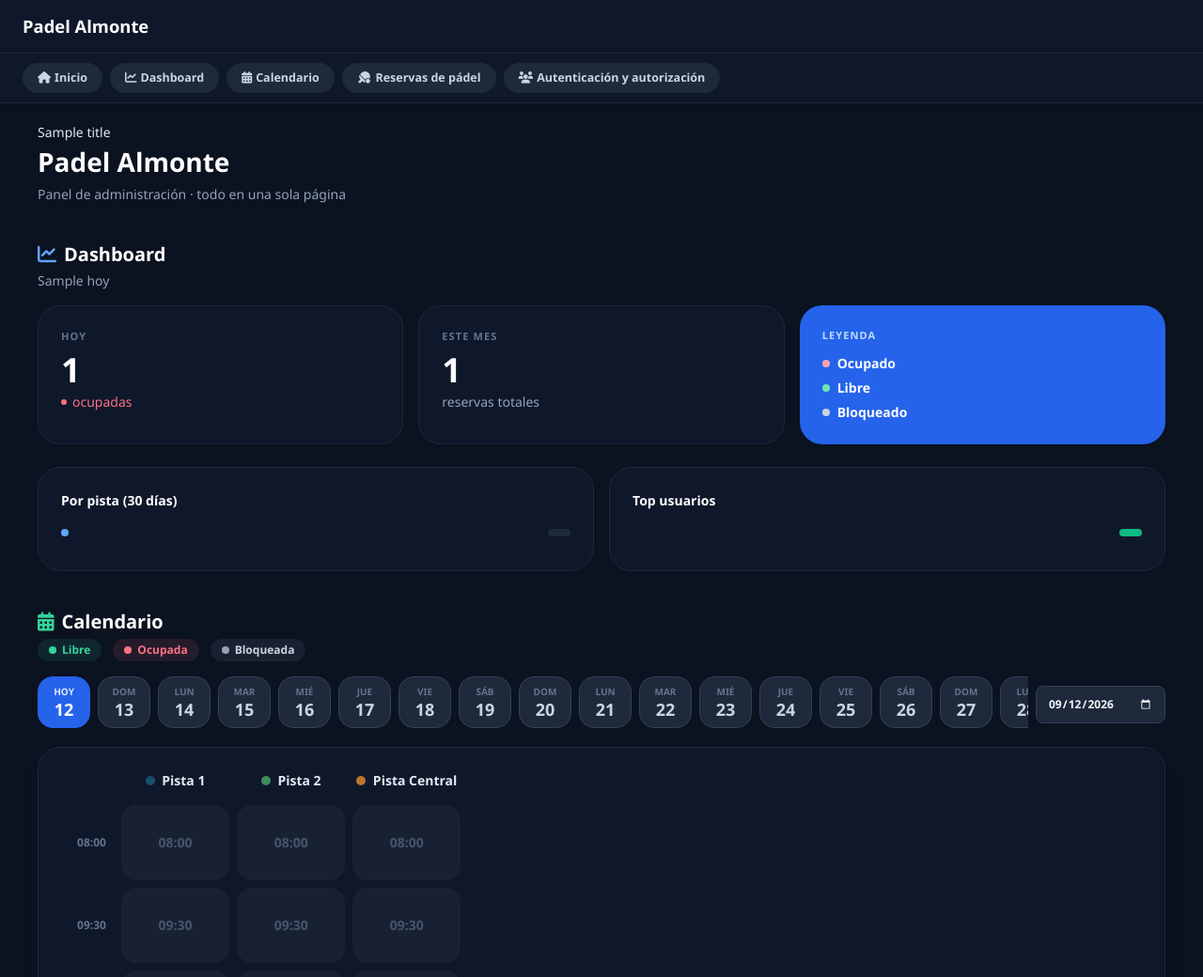
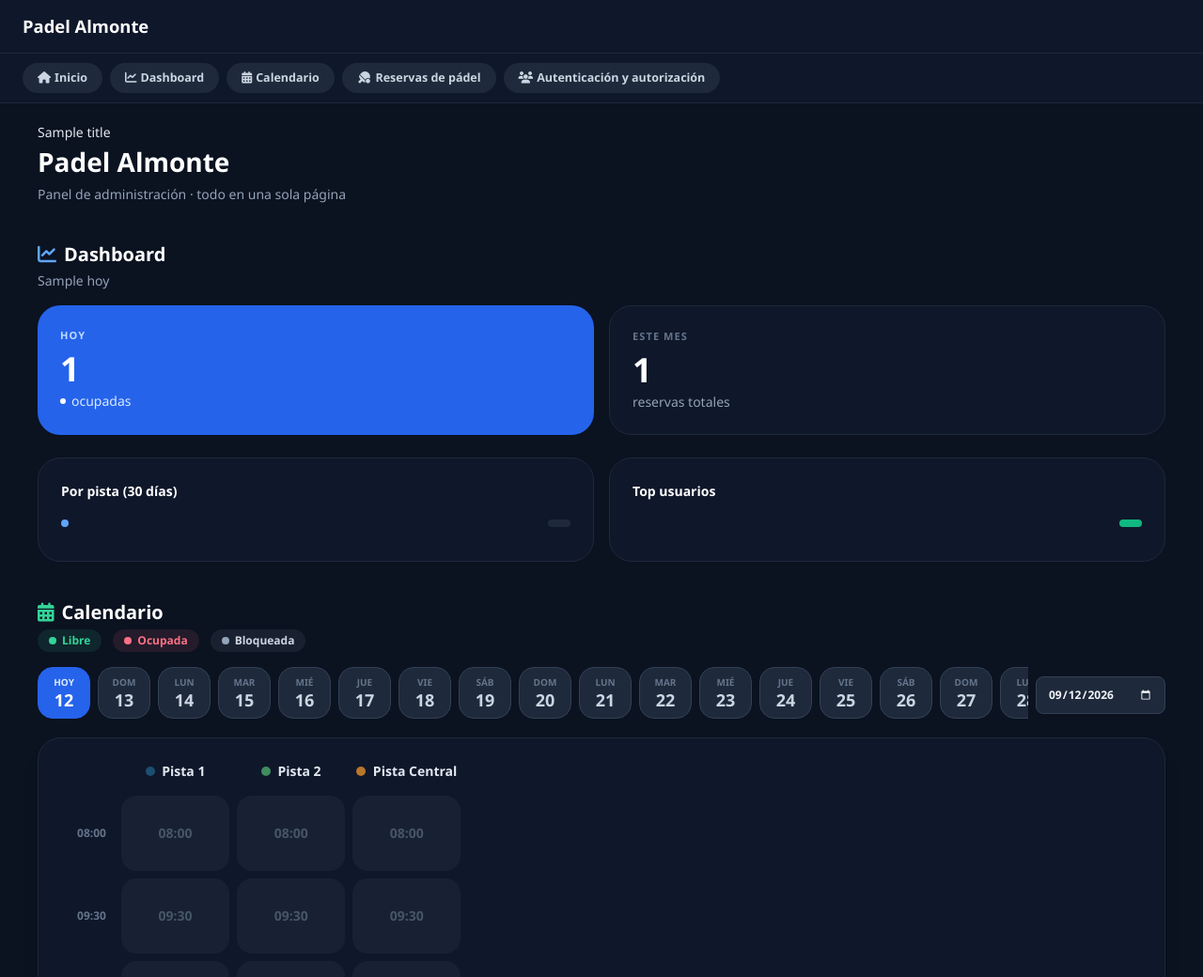
Before and after one commit to arrudavanderley/padel_reservas, a Django app: template reservas_app/templates/admin/index.html in a window 1280 px wide. Shown: the top 1040 px of the page at 94% size. Run offline with Django 5.2, Linux system fonts and the light colour scheme; data comes from the database, SQL or seed files in the repository; tables that the repository leaves empty hold one stand-in row (values such as "Sample post"); the template is opened without the code that fills it: values that come from a table or form of the project are taken from there, most other values are stand-ins (such as "Sample title", 1, 10 or a date in 2020); data that the repository does not hold is empty; some libraries are stand-ins or nearby versions.

Commit message:
Add files via upload

```diff
--- a/reservas_app/templates/admin/base_site.html
+++ b/reservas_app/templates/admin/base_site.html
@@ -25,7 +25,25 @@
 {{ block.super }}
 <link rel="stylesheet" href="https://cdnjs.cloudflare.com/ajax/libs/font-awesome/6.5.0/css/all.min.css">
 <style>
-  :root{color-scheme:dark;}
+  :root{
+    color-scheme:dark;
+    --primary:#2563eb; --primary-fg:#fff;
+    --body-fg:#e2e8f0; --body-bg:#0b1220;
+    --body-quiet-color:#94a3b8; --body-loud-color:#f1f5f9;
+    --header-color:#fff; --header-branding-color:#fff;
+    --header-bg:#0f172a; --header-link-color:#e2e8f0;
+    --breadcrumbs-fg:#94a3b8; --breadcrumbs-link-fg:#93c5fd; --breadcrumbs-bg:#0f172a;
+    --link-fg:#93c5fd; --link-hover-color:#bfdbfe; --link-selected-fg:#93c5fd;
+    --hairline-color:#1f2937; --border-color:#1f2937;
+    --error-fg:#f87171;
+    --message-success-bg:#064e3b; --message-warning-bg:#78350f; --message-error-bg:#7f1d1d;
+    --darkened-bg:#111827; --selected-bg:#1e293b; --selected-row:#1e293b;
+    --button-bg:#2563eb; --button-fg:#fff; --button-hover-bg:#1d4ed8;
+    --default-button-bg:#2563eb; --default-button-hover-bg:#1d4ed8;
+    --close-button-bg:#334155; --close-button-hover-bg:#475569;
+    --delete-button-bg:#dc2626; --delete-button-hover-bg:#b91c1c;
+    --object-tools-bg:#334155; --object-tools-hover-bg:#475569;
+  }
   body{background:#0b1220 !important;color:#e2e8f0 !important;}
   #header{background:#0f172a !important;color:#e2e8f0 !important;border-bottom:1px solid #1e293b;padding:14px 24px;}
   #header a:link,#header a:visited{color:#e2e8f0;}
@@ -72,8 +90,9 @@
   #changelist-filter h2,#changelist-filter h3{color:#f1f5f9 !important;background:transparent !important;}
   #changelist-filter a{color:#93c5fd !important;}
   #changelist-filter li.selected a{color:#fff !important;font-weight:700;}
-  .paginator{color:#94a3b8 !important;}
+  .paginator{color:#94a3b8 !important;background:transparent !important;border-top:1px solid #1f2937 !important;}
   .paginator a{color:#93c5fd !important;}
+  #changelist,.results,.results table{background:#111827 !important;}
   .actions{background:#111827 !important;border-color:#1f2937 !important;color:#cbd5e1 !important;}
 
   .messagelist li{border-radius:12px !important;}
--- a/reservas_app/templates/admin/index.html
+++ b/reservas_app/templates/admin/index.html
@@ -17,24 +17,16 @@
     <h2 class="text-xl font-extrabold text-white mb-4 flex items-center gap-2"><i class="fas fa-chart-line text-blue-400"></i> Dashboard</h2>
     <p class="text-sm text-slate-400 -mt-3 mb-4">{{ hoy }}</p>
 
-    <div class="grid grid-cols-1 md:grid-cols-3 gap-4 mb-6">
-      <div class="bg-slate-900 border border-slate-800 rounded-[24px] p-6">
-        <p class="text-[11px] font-bold tracking-widest text-slate-500 uppercase">Hoy</p>
-        <p class="text-4xl font-extrabold mt-2 text-white">{{ total_hoy }}</p>
-        <p class="text-sm text-rose-400 mt-1 flex items-center gap-1.5"><span class="w-1.5 h-1.5 bg-rose-400 rounded-full"></span>ocupadas</p>
+    <div class="grid grid-cols-1 md:grid-cols-2 gap-4 mb-6">
+      <div class="bg-blue-600 rounded-[24px] p-6 text-white">
+        <p class="text-[11px] font-bold tracking-widest text-blue-200 uppercase">Hoy</p>
+        <p class="text-4xl font-extrabold mt-2">{{ total_hoy }}</p>
+        <p class="text-sm text-blue-100 mt-1 flex items-center gap-1.5"><span class="w-1.5 h-1.5 bg-white rounded-full"></span>ocupadas</p>
       </div>
       <div class="bg-slate-900 border border-slate-800 rounded-[24px] p-6">
         <p class="text-[11px] font-bold tracking-widest text-slate-500 uppercase">Este mes</p>
         <p class="text-4xl font-extrabold mt-2 text-white">{{ total_mes }}</p>
         <p class="text-sm text-slate-400 mt-1">reservas totales</p>
-      </div>
-      <div class="bg-blue-600 rounded-[24px] p-6 text-white">
-        <p class="text-[11px] font-bold tracking-widest text-blue-200 uppercase mb-3">Leyenda</p>
-        <div class="text-sm font-semibold space-y-1.5">
-          <div class="flex items-center gap-2"><span class="w-2 h-2 bg-rose-300 rounded-full"></span>Ocupado</div>
-          <div class="flex items-center gap-2"><span class="w-2 h-2 bg-emerald-300 rounded-full"></span>Libre</div>
-          <div class="flex items-center gap-2"><span class="w-2 h-2 bg-slate-300 rounded-full"></span>Bloqueado</div>
-        </div>
       </div>
     </div>
 
```
